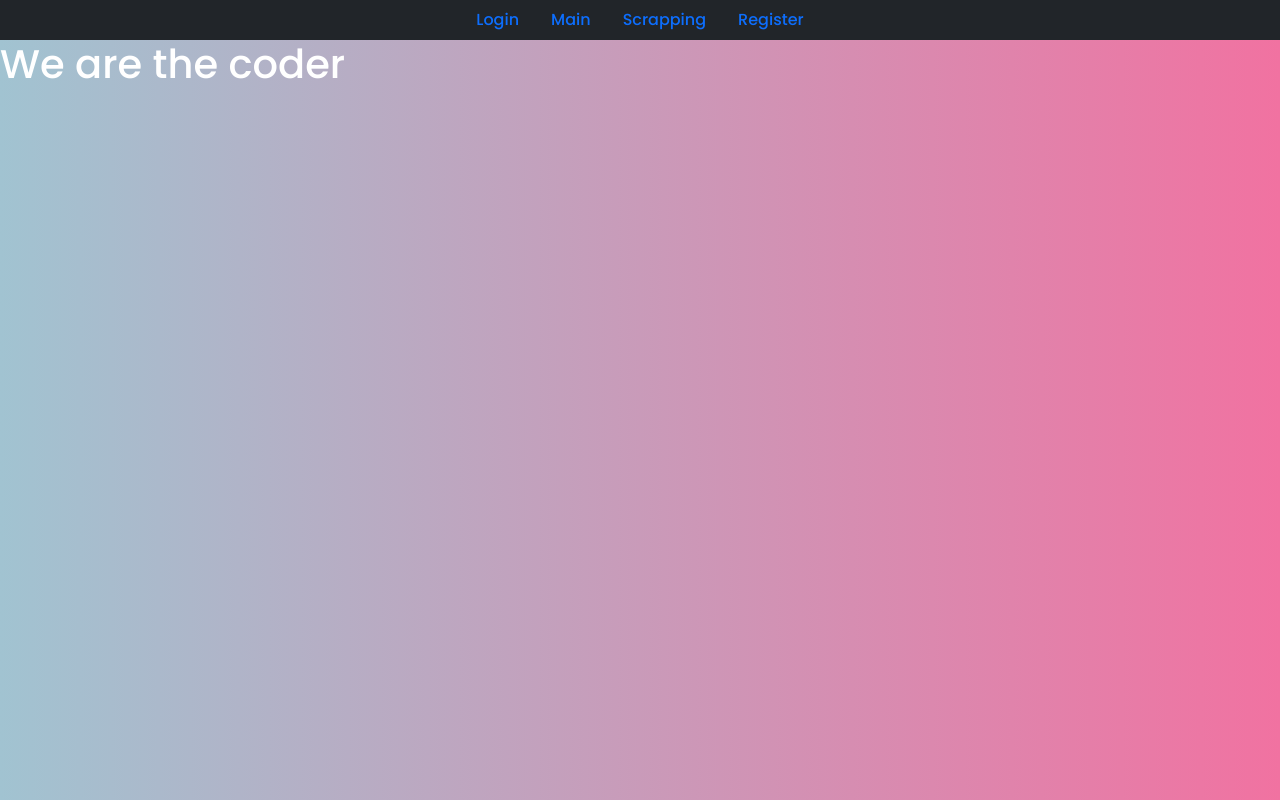
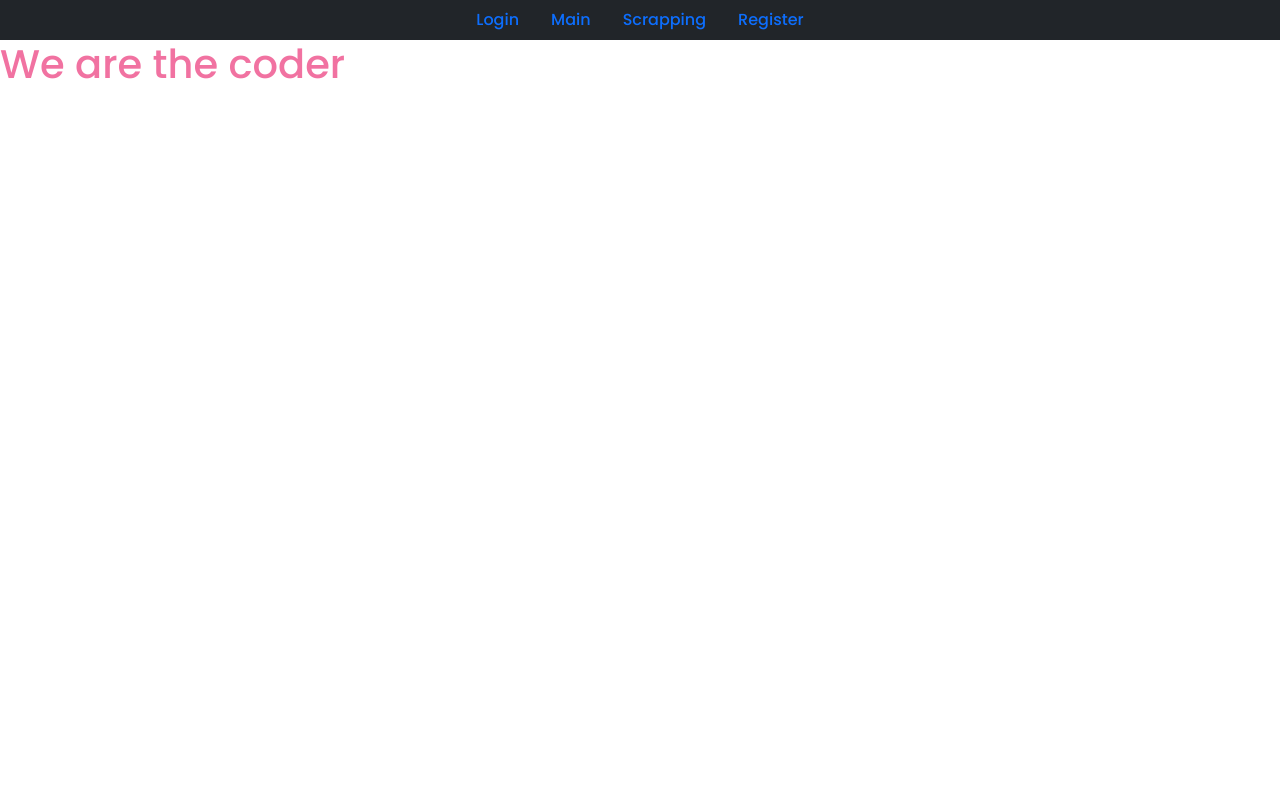
Before and after one commit to Ananya-Misra/Instagram-Hashtag-Trend-Analysis, a Flask app: page /about in a window 1280 px wide. Run offline with Flask 2, Linux system fonts and the light colour scheme; some libraries are stand-ins or nearby versions.

Commit message:
minor changes

```diff
--- a/app.py
+++ b/app.py
@@ -5,8 +5,9 @@ from flask.globals import request
 from flask import session
 from sqlalchemy import create_engine
 from sqlalchemy import engine
-
+from webdriver_manager.chrome import ChromeDriverManager
 from sqlalchemy.orm import sessionmaker
+from selenium import webdriver
 from project_orm import User
 from utils import *
 from bot2 import *
--- a/templates/base.html
+++ b/templates/base.html
@@ -35,9 +35,9 @@
         }
         :root {
             --bg-color: white;
-            --text-color:
-                    #A1C3D1;
-            --main-color: #F172A1;
+            --text-color:#F172A1;
+                    /*#A1C3D1;*/
+            /*--main-color: #F172A1;*/
             --main-color1:linear-gradient(to right,#A1C3D1, #F172A1);
              --p-font: 1.2rem;
              --h2-font: 1.8rem;
@@ -46,8 +46,8 @@
 
         body {
             min-height: 100vh;
-            color: #fff;
-             background: var(--main-color1);
+            color: var(--text-color);
+             background:#fff;
         }
         header {
             position: relative;
```
